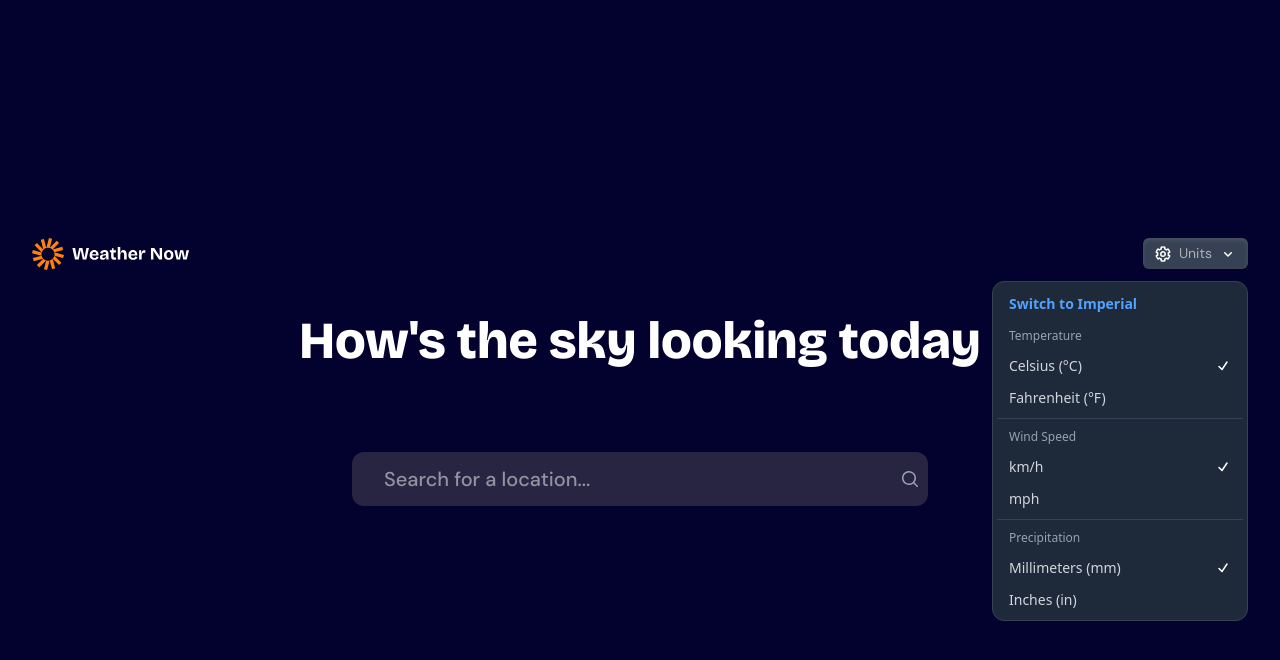
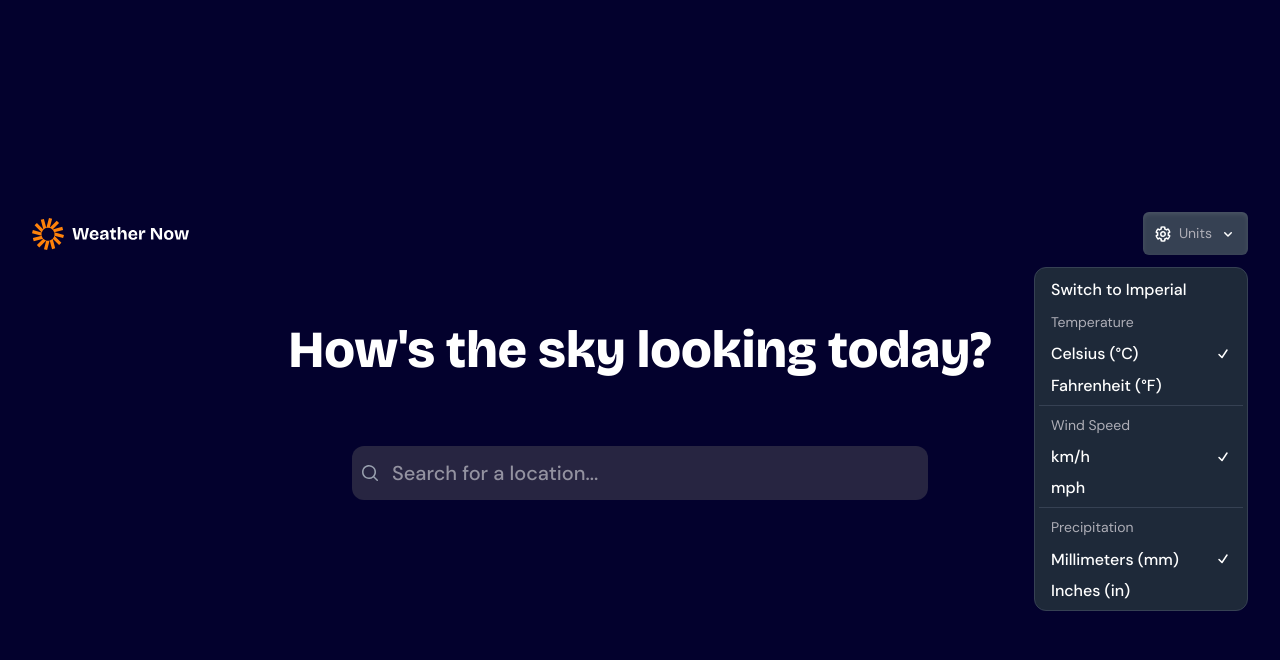
Before and after one commit to ChamuMutezva/weather-app-2025, a React (Vite) app: page / in a window 1280 px wide. Both pictures are taken after a click on the button "Units". Shown: the top 660 px of the page. Built offline with nearby package versions, Linux system fonts and the light colour scheme; no server answers.

Commit message:
update: styling Unit menu

```diff
--- a/src/Weather.tsx
+++ b/src/Weather.tsx
@@ -291,6 +291,8 @@ function Weather() {
         }
     }, [convertedWeatherData, selectedDay, handleDaySelect]);
 
+    console.log(`Rendering location data:`, dataLocation)
+
     return (
         <div className="w-full">
             <Header
@@ -299,11 +301,11 @@ function Weather() {
                 handleUnitToggle={handleUnitToggle}
                 handleSelectUnitCategory={handleSelectUnitCategory}
             />
-            <main className="pt-10">
+            <main className="pt-10 lg:pt-16">
                 <h1 className="text-preset-2 text-foreground text-center">
-                    How&apos;s the sky looking today
+                    How&apos;s the sky looking today?
                 </h1>
-                <div className="main-content grid grid-cols-1 pt-20 gap-y-8">
+                <div className="main-content grid grid-cols-1 pt-16 gap-y-12">
                     {/* Add loading and error states for geolocation */}
                     {!query &&
                         isPendingCoords &&
@@ -346,7 +348,7 @@ function Weather() {
 
                     <div className="content-container grid grid-cols-1 lg:grid-cols-3 gap-y-8 lg:gap-x-8">
                         <div className="left-content col-span-2">
-                            <div className="weather-info-container flex flex-col gap-5 mb-6">
+                            <div className="weather-info-container flex flex-col gap-6 mb-6 lg:mb-10 lg:gap-10">
                                 {selectedLocation && convertedWeatherData && (
                                     <DisplayLocation
                                         selectedLocation={selectedLocation}
@@ -388,7 +390,7 @@ function Weather() {
                             )}
                         </div>
                         {selectedLocation && convertedWeatherData && (
-                            <div className="hourly-forecast-container bg-secondary rounded-[var(--radius-20)] py-5 px-4 max-h-[41rem] overflow-y-scroll">
+                            <div className="hourly-forecast-container bg-secondary rounded-[var(--radius-20)] py-5 px-4 max-h-[42rem] overflow-y-scroll">
                                 <SevenDayHourlyForecast
                                     weatherData={convertedWeatherData}
                                     onDaySelect={handleDaySelect}
--- a/src/components/Header.tsx
+++ b/src/components/Header.tsx
@@ -27,9 +27,11 @@ function Header({
                 <Menu>
                     <MenuButton
                         className="inline-flex items-center gap-2 rounded-md bg-secondary text-primary
-                     px-3 py-1.5 text-preset-8 shadow-inner shadow-white/10
-                     focus:not-data-focus:outline-none data-focus:outline data-focus:outline-white
-                      data-hover:bg-gray-700 data-open:bg-gray-700"
+                     px-3 py-3 text-preset-8 shadow-inner shadow-white/10
+                     focus:not-data-focus:outline-none data-focus:outline-2 data-focus:outline-white data-focus:-outline-offset-2
+                     data-hover:bg-gray-700 data-open:bg-gray-700
+                     transition duration-150 ease-in-out
+                      "
                     >
                         <img src="/assets/images/icon-units.svg" alt="" />
                         <span>Units</span>
@@ -39,14 +41,14 @@ function Header({
                     <MenuItems
                         transition
                         anchor="bottom end"
-                        className="w-64 mt-2 origin-top-right rounded-xl border border-gray-700 bg-gray-800 p-1 text-sm
+                        className="w-53.5 mt-2 origin-top-right rounded-xl border border-gray-700 bg-gray-800 p-1 text-sm
                          text-gray-300 transition duration-100 ease-out [--anchor-gap:--spacing(1)] focus:outline-none
                           data-closed:scale-95 data-closed:opacity-0"
                     >
                         {/* Switch to Imperial/Metric Toggle */}
                         <MenuItem>
                             <button
-                                className="group flex w-full items-center justify-between rounded-lg px-3 py-2 text-blue-400 font-semibold data-focus:bg-gray-700"
+                                className="group flex w-full text-preset-7 items-center justify-between rounded-lg px-3 py-2 text-foreground font-semibold data-focus:bg-gray-700"
                                 onClick={() => handleUnitToggle(!enabled)}
                             >
                                 {enabled
@@ -56,7 +58,7 @@ function Header({
                         </MenuItem>
 
                         {/* Temperature Section */}
-                        <div className="px-3 py-1.5 text-xs text-gray-400">
+                        <div className="px-3 py-1.5 text-preset-8 text-primary">
                             Temperature
                         </div>
                         <MenuItem>
@@ -69,7 +71,7 @@ function Header({
                                     )
                                 }
                             >
-                                <span>Celsius (°C)</span>
+                                <span className="text-preset-7 text-foreground">Celsius (°C)</span>
                                 {selectedUnits.temperature === "celsius" && (
                                     <CheckIcon className="size-4 fill-white" />
                                 )}
@@ -85,7 +87,7 @@ function Header({
                                     )
                                 }
                             >
-                                <span>Fahrenheit (°F)</span>
+                                <span className="text-preset-7 text-foreground">Fahrenheit (°F)</span>
                                 {selectedUnits.temperature === "fahrenheit" && (
                                     <CheckIcon className="size-4 fill-white" />
                                 )}
@@ -96,7 +98,7 @@ function Header({
                         <div className="my-1 h-px bg-gray-700" />
 
                         {/* Wind Speed Section */}
-                        <div className="px-3 py-1.5 text-xs text-gray-400">
+                        <div className="px-3 py-1.5 text-preset-8 text-primary">
                             Wind Speed
                         </div>
                         <MenuItem>
@@ -106,7 +108,7 @@ function Header({
                                     handleSelectUnitCategory("wind", "kmh")
                                 }
                             >
-                                <span>km/h</span>
+                                <span className="text-preset-7 text-foreground">km/h</span>
                                 {selectedUnits.wind === "kmh" && (
                                     <CheckIcon className="size-4 fill-white" />
                                 )}
@@ -119,7 +121,7 @@ function Header({
                                     handleSelectUnitCategory("wind", "mph")
                                 }
                             >
-                                <span>mph</span>
+                                <span className="text-preset-7 text-foreground">mph</span>
                                 {selectedUnits.wind === "mph" && (
                                     <CheckIcon className="size-4 fill-white" />
                                 )}
@@ -130,7 +132,7 @@ function Header({
                         <div className="my-1 h-px bg-gray-700" />
 
                         {/* Precipitation Section */}
-                        <div className="px-3 py-1.5 text-xs text-gray-400">
+                        <div className="px-3 py-1.5 text-preset-8 text-primary">
                             Precipitation
                         </div>
                         <MenuItem>
@@ -143,7 +145,7 @@ function Header({
                                     )
                                 }
                             >
-                                <span>Millimeters (mm)</span>
+                                <span className="text-preset-7 text-foreground">Millimeters (mm)</span>
                                 {selectedUnits.precipitation === "mm" && (
                                     <CheckIcon className="size-4 fill-white" />
                                 )}
@@ -159,7 +161,7 @@ function Header({
                                     )
                                 }
                             >
-                                <span>Inches (in)</span>
+                                <span className="text-preset-7 text-foreground">Inches (in)</span>
                                 {selectedUnits.precipitation === "inches" && (
                                     <CheckIcon className="size-4 fill-white" />
                                 )}
--- a/src/components/LocationCombobox.tsx
+++ b/src/components/LocationCombobox.tsx
@@ -100,7 +100,7 @@ function LocationCombobox({
                     <div className="relative">
                         <ComboboxInput
                             className={clsx(
-                                "text-preset-5-m w-full rounded-[var(--radius-12)] border-none bg-secondary py-3.75 pr-3 pl-8 text-sm/6 text-white",
+                                "text-preset-5-m w-full rounded-[var(--radius-12)] border-none bg-secondary py-3.75 pr-3 pl-10 text-sm/6 text-white",
                                 "focus:not-data-focus:outline-none data-focus:outline-2 data-focus:-outline-offset-2 data-focus:outline-white/25"
                             )}
                             displayValue={(location: LocationData | null) =>
@@ -111,7 +111,7 @@ function LocationCombobox({
                             }
                             placeholder="Search for a location..."
                         />
-                        <div className="absolute inset-y-0 right-0 flex items-center pr-2">
+                        <div className="absolute inset-y-0 left-0 flex items-center pl-2">
                             {isLoading && isPendingCoords ? (
                                 <div className="h-5 w-5 animate-spin rounded-full border-2 border-blue-500 border-t-transparent"></div>
                             ) : (
--- a/src/components/SevenDayHourlyForecastDisplay.tsx
+++ b/src/components/SevenDayHourlyForecastDisplay.tsx
@@ -28,14 +28,14 @@ function SevenDayHourlyForecastDisplay({
     return (
         <div>
             <div className="p-2">
-                <h2 className="text-foreground">
+                <h3 className="text-foreground">
                     {new Date(selectedDay).toLocaleDateString("en-US", {
                         weekday: "long",
                         month: "long",
                         day: "numeric",
                         year: "numeric",
                     })}
-                </h2>
+                </h3>
                 <div className="flex flex-col gap-2 mt-4">
                     {dayData?.time.map((time, index) => (
                         <div
--- a/src/global.css
+++ b/src/global.css
@@ -181,6 +181,48 @@
             background: var(--linear);
         }
     }
+}
+
+.dark {
+    --background: oklch(0.145 0 0);
+    --foreground: oklch(0.985 0 0);
+    --primary: oklch(0.922 0 0);
+    --secondary: oklch(0.269 0 0);
+}
+
+a {
+    font-weight: 500;
+    color: #646cff;
+    text-decoration: inherit;
+}
+a:hover {
+    color: #535bf2;
+}
+
+body {
+    background: var(--background);
+    margin: 0;
+    display: flex;
+    place-items: center;
+    justify-content: center;
+    min-height: 100vh;
+    padding: 1rem;
+}
+#root {
+    display: block;
+    min-width: 20rem;
+    width: 100%;
+    max-width: 76rem;
+}
+h1 {
+    font-size: 3.2em;
+    line-height: 1.1;
+}
+
+img {
+    display: block;
+    max-width: 100%;
+}
 
 .bricolage-grotesque {
     font-family: "Bricolage Grotesque Static", sans-serif;
@@ -264,52 +306,16 @@
     letter-spacing: 0;
 }
 
-    @media (min-width: 768px) {
+@media (min-width: 48rem) {
     .text-preset-1 {
         font-size: 6rem;
     }
 }
+
+@media (min-width: 80rem) {
+    body {
+        padding-block: 3rem;
     }
-
-.dark {
-    --background: oklch(0.145 0 0);
-    --foreground: oklch(0.985 0 0);
-    --primary: oklch(0.922 0 0);
-    --secondary: oklch(0.269 0 0);
-}
-
-a {
-    font-weight: 500;
-    color: #646cff;
-    text-decoration: inherit;
-}
-a:hover {
-    color: #535bf2;
-}
-
-body {
-    background: var(--background);
-    margin: 0;
-    display: flex;
-    place-items: center;
-    justify-content: center;
-    min-height: 100vh;
-    padding: 1rem;
-}
-#root {
-    display: block;
-    min-width: 20rem;
-    width: 100%;
-    max-width: 76rem;
-}
-h1 {
-    font-size: 3.2em;
-    line-height: 1.1;
-}
-
-img {
-    display: block;
-    max-width: 100%;
 }
 
 @media (prefers-color-scheme: light) {
```
Also changed, not shown: 1 other file (tests, documents, lock files or other folders). Lines whose indentation alone changed are shown as unchanged.
